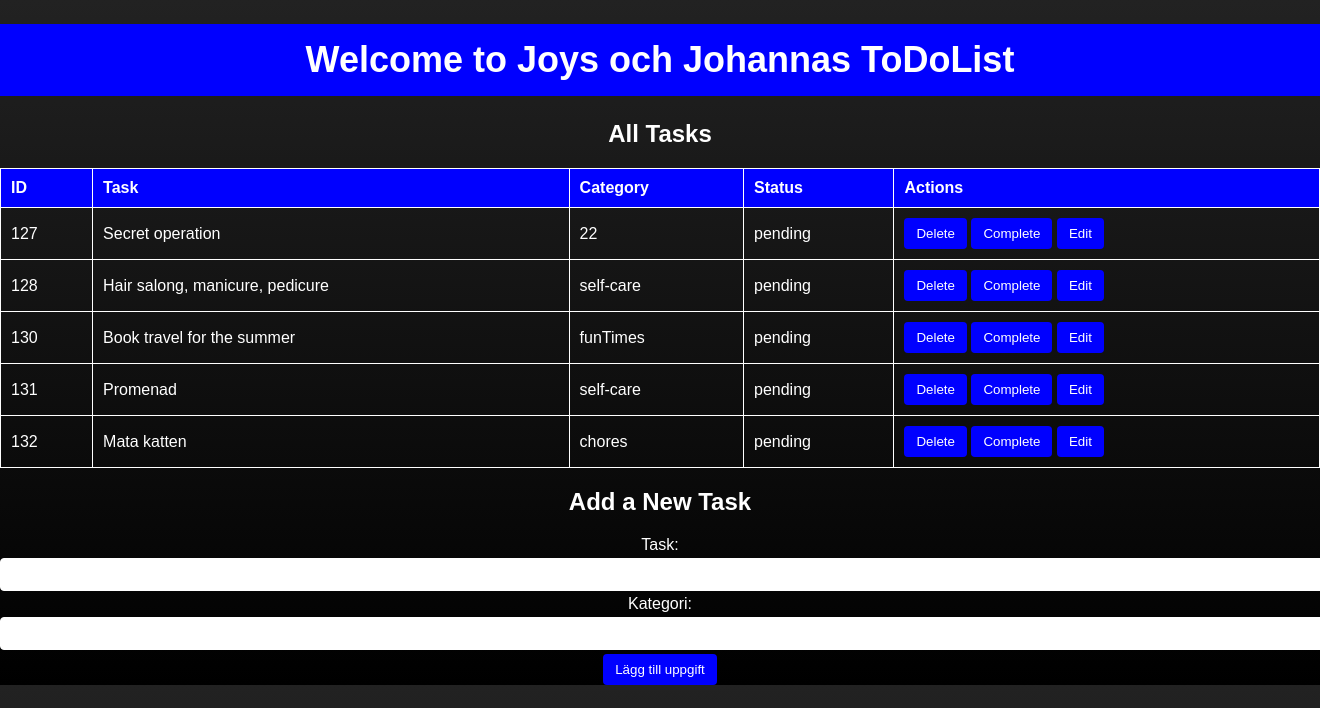
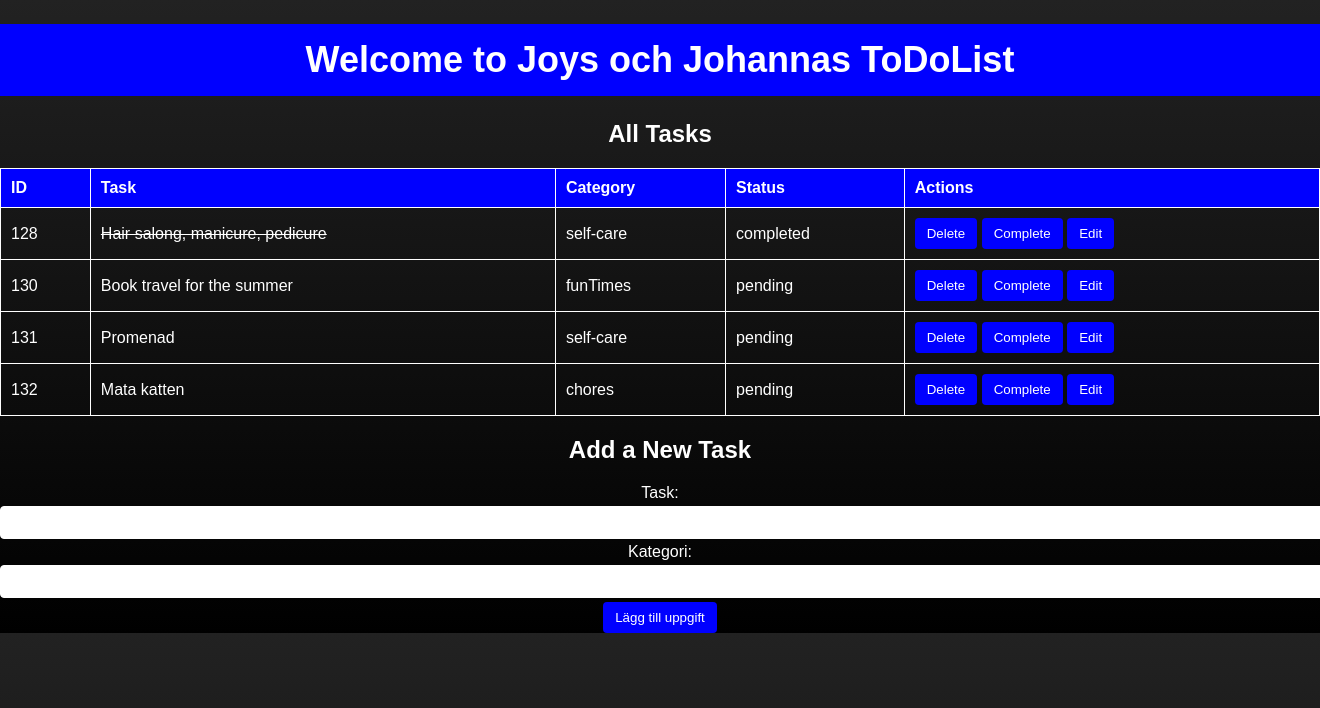
Before and after one commit to JoyJohansson/ToDoApp, a Flask app: page / in a window 1320 px wide; the page is wider, and only the part inside the window is pictured. Shown: the top 708 px of that part. Run offline with Flask 3, Linux system fonts and the light colour scheme.

Commit message:
clean up

```diff
--- a/app.py
+++ b/app.py
@@ -197,16 +197,7 @@ def by_category(category_name):
 def page_not_found(e):
     return jsonify({"message": "Ogiltig url (Uppgiftid måste vara siffror)."}), 418
 
-
-
-
-
-
-
-
-
 #EXTRA TILLÄGG
-
 # Ta bort en task via frontend
 @app.route('/delete/<int:task_id>', methods=['GET'])
 def delete_task_by_id(task_id):
@@ -259,47 +250,31 @@ def toggle_complete_task(task_id):
 
     return jsonify({"message": "Task not found."}), 404
 
+# Edit en task via frontend
+@app.route('/edit', methods=['POST'])
+def edit_task():
+    task_id = int(request.form.get('task_id'))  # Retrieve task_id from the form data
 
-# Edit task via frontend
-@app.route('/edit/<int:task_id>', methods=['GET', 'POST'])
-def edit_task_by_id(task_id):
+    data = request.form
+    updated_description = data.get('editedDescription')
+    updated_category = data.get('editedCategory')
+    updated_status = data.get('status')
+
     tasks = get_tasks()
     task = find_task_by_id(task_id)
+
     if task:
-        if request.method == 'GET':
-            return render_template('edit_task.html', task=task)
-        elif request.method == 'POST':
-            data = request.form
-            task['description'] = data.get('description', task['description'])
-            task['category'] = data.get('category', task['category'])
-            task['status'] = data.get('status', task['status'])
-            save_tasks(tasks)
-            return redirect('/')
-    return jsonify({"message": "The task was not found."}), 404
+        task['description'] = updated_description
+        task['category'] = updated_category
+        task['status'] = updated_status
+        task.update(data)
+        task.append(tasks)
+        save_tasks(tasks)
 
-@app.route('/edit/<int:task_id>', methods=['GET', 'POST'])
-def edit_task(task_id):
-    if request.method == 'GET':
-        task = find_task_by_id(task_id)
-        if task:
-            return render_template('edit_task.html', task=task)
-        return jsonify({"message": "Uppgiften hittades inte."}), 404
-    elif request.method == 'POST':
-        data = request.form
-        updated_description = data.get('description')
-        updated_category = data.get('category')
-        updated_status = data.get('status')
-
-        tasks = get_tasks()
-        task = find_task_by_id(task_id)
-
-        if task:
-            task['description'] = updated_description
-            task['category'] = updated_category
-            task['status'] = updated_status
-            save_tasks(tasks)
-            return redirect('/')
-        return jsonify({"message": "Uppgiften hittades inte."}), 404
+        # Trigger a page reload
+        response = make_response(redirect('/'))
+        return response
+    return jsonify({"message": "Uppgiften hittades inte."}), 404
 
 @app.route('/toggleedit/<int:task_id>', methods=['POST'])
 def toggle_edit(task_id):
--- a/task.json
+++ b/task.json
@@ -1 +1 @@
-[{"id": 127, "description": "Secret operation", "category": 22, "status": "pending"}, {"id": 128, "description": "Hair salong, manicure, pedicure", "category": "self-care", "status": "pending"}, {"id": 130, "description": "Book travel for the summer", "category": "funTimes", "status": "pending"}, {"id": 131, "description": "Promenad", "category": "self-care", "status": "pending"}, {"id": 132, "description": "Mata katten", "category": "chores", "status": "pending"}]
+[{"id": 128, "description": "Hair salong, manicure, pedicure", "category": "self-care", "status": "completed"}, {"id": 130, "description": "Book travel for the summer", "category": "funTimes", "status": "pending"}, {"id": 131, "description": "Promenad", "category": "self-care", "status": "pending"}, {"id": 132, "description": "Mata katten", "category": "chores", "status": "pending"}]
--- a/templates/tasks.html
+++ b/templates/tasks.html
@@ -45,7 +45,7 @@
 
     <!-- Redigeringsformulär (initialt dolt) -->
 
-    <form action='/edit/<int:task_id>', methods="GET", "POST" style="display:none">
+    <form action='/edit/<int:task_id>', methods="POST" style="display:none">
     <h2>Edit Task</h2>
         <label for="editedDescription">Task:</label>
         <input type="text" id="editedDescription" name="editedDescription" required>
@@ -55,6 +55,9 @@
         <br>
         <input type="submit" value="Lägg till ändringar">
     </form>
+
+
+
 
     <script>
         async function toggleCompleted(taskId) {
@@ -96,6 +99,10 @@
                 editedCategoryInput.value = category;
             });
         });
+
+
+
+
     </script>
 </body>
 </html>
```
